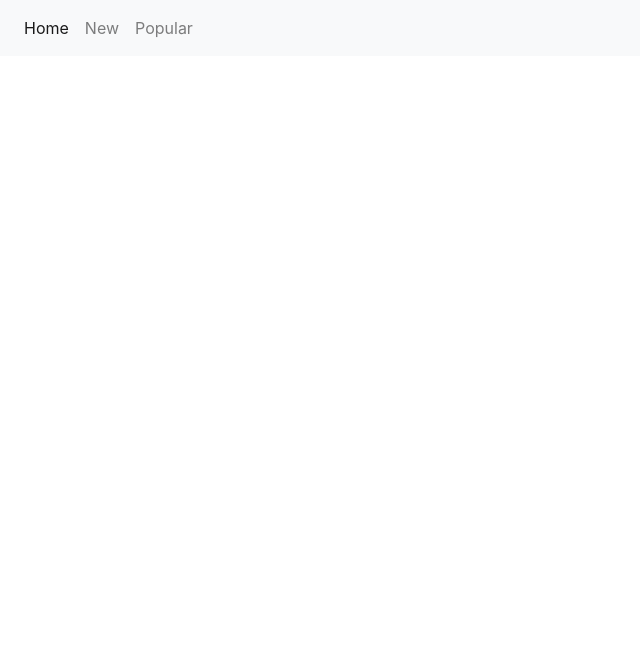
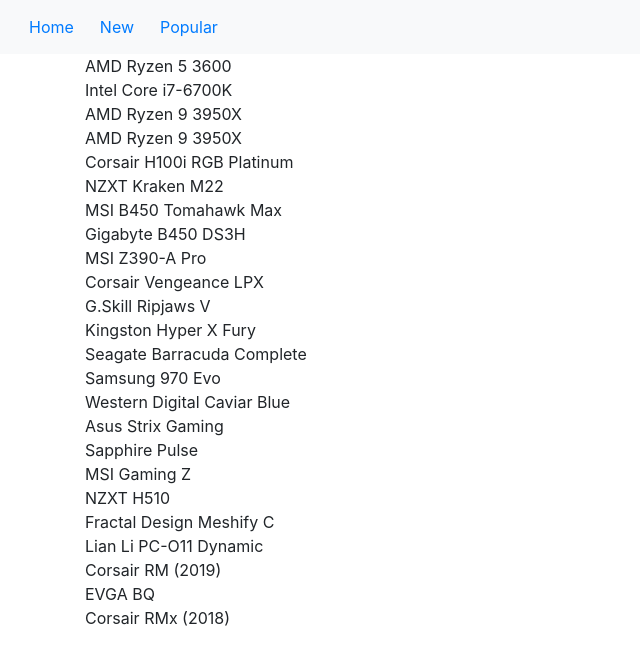
Before and after one commit to overinvested/jams, a React (Create React App) app: page / in a window 1280 px wide. Shown: the top 664 px of the page, without its empty margins (0-640 px from the left). Built offline with nearby package versions, Linux system fonts and the light colour scheme.

Commit message:
Added Bootstrap, ProductList Framework

```diff
--- a/package.json
+++ b/package.json
@@ -8,6 +8,7 @@
     "@testing-library/user-event": "^12.1.10",
     "bootstrap": "^4.5.3",
     "react": "^17.0.1",
+    "react-bootstrap": "^1.4.0",
     "react-dom": "^17.0.1",
     "react-router-dom": "^5.2.0",
     "react-scripts": "4.0.0",
--- a/src/App.js
+++ b/src/App.js
@@ -2,13 +2,16 @@
 import NavBar from "./components/navbar";
 import Body from "./components/body";
 import "./App.css";
+import Products from "./products.json";
+
+const products = Products;
 
 class App extends Component {
   render() {
     return (
       <React.Fragment>
         <NavBar />
-        <Body />
+        <Body productList={products.products} />
       </React.Fragment>
     );
   }
--- a/src/components/body.jsx
+++ b/src/components/body.jsx
@@ -9,13 +9,13 @@
     componentToDisplay: "",
   };
 
-  fillProductList() {
-    // fills the state of the product list component with products from the database
-  }
-
   render() {
     // handles conditional rendering of different components (prod. list, cart, wish list, checkout)
-    return <main className="container"></main>;
+    return (
+      <main className="container">
+        <ProductList products={this.props.productList} />
+      </main>
+    );
   }
 
   renderProductList() {
--- a/src/components/navbar.jsx
+++ b/src/components/navbar.jsx
@@ -1,25 +1,20 @@
 import React, { Component } from "react";
+import { Navbar } from "react-bootstrap";
+import { Nav } from "react-bootstrap";
+import { Button } from "react-bootstrap";
 
 class NavBar extends Component {
   handleNavigation() {}
 
   render() {
     return (
-      <nav className="navbar navbar-expand-lg navbar-light bg-light">
-        <div className="collapse navbar-collapse" id="navbarNavAltMarkup">
-          <div className="navbar-nav">
-            <a className="nav-link active" href="">
-              Home <span className="sr-only">(current)</span>
-            </a>
-            <a className="nav-link" href="#">
-              New
-            </a>
-            <a className="nav-link" href="#">
-              Popular
-            </a>
-          </div>
-        </div>
-      </nav>
+      <Navbar bg="light" variant="light">
+        <Nav className="mr-auto">
+          <Button variant="link">Home</Button>
+          <Button variant="link">New</Button>
+          <Button variant="link">Popular</Button>
+        </Nav>
+      </Navbar>
     );
   }
 }
--- a/src/components/productlist.jsx
+++ b/src/components/productlist.jsx
@@ -4,14 +4,20 @@
 
 class ProductList extends Component {
   state = {
-    products: [
-      // filled by fillProductList()
-    ],
+    visible: true,
+    products: this.props.products,
   };
 
   render() {
-    // map product array to product component
-    return;
+    return (
+      <div>
+        {this.state.products.map((product) => (
+          <div key={product.id}>
+            <div>{product.name}</div>
+          </div>
+        ))}
+      </div>
+    );
   }
 
   renderSearchBar() {
--- /dev/null
+++ b/src/products.json
@@ -0,0 +1,256 @@
+{
+  "products": [
+    {
+      "id": "1",
+      "category": "CPU",
+      "name": "AMD Ryzen 5 3600",
+      "coreCount": "6",
+      "coreClock": "3.6 GHz",
+      "boostClock": "4.2 GHz",
+      "thermalDesignPower": "65 W",
+      "multithreading": "Yes",
+      "price": "$220"
+    },
+    {
+      "id": "2",
+      "category": "CPU",
+      "name": "Intel Core i7-6700K",
+      "coreCount": "4",
+      "coreClock": "4 GHz",
+      "boostClock": "4.2 GHz",
+      "thermalDesignPower": "91 W",
+      "multithreading": "Yes",
+      "price": "$280"
+    },
+    {
+      "id": "3",
+      "category": "CPU",
+      "name": "AMD Ryzen 9 3950X",
+      "coreCount": "16",
+      "coreClock": "3.5 GHz",
+      "boostClock": "4.7 GHz",
+      "thermalDesignPower": "105 W",
+      "multithreading": "Yes",
+      "price": "$710"
+    },
+    {
+      "id": "4",
+      "category": "CPU Cooler",
+      "name": "AMD Ryzen 9 3950X",
+      "fanRPM": "600-2000",
+      "noiseLevel": "9-36 dB",
+      "radiatorSize": "N/A",
+      "price": "$25"
+    },
+    {
+      "id": "5",
+      "category": "CPU Cooler",
+      "name": "Corsair H100i RGB Platinum",
+      "fanRPM": "2400",
+      "noiseLevel": "37 dB",
+      "radiatorSize": "240 mm",
+      "price": "$160"
+    },
+    {
+      "id": "6",
+      "category": "CPU Cooler",
+      "name": "NZXT Kraken M22",
+      "fanRPM": "500-2000",
+      "noiseLevel": "21-36 dB",
+      "radiatorSize": "120 mm",
+      "price": "$75"
+    },
+    {
+      "id": "7",
+      "category": "Motherboard",
+      "name": "MSI B450 Tomahawk Max",
+      "socket": "AM4",
+      "formFactor": "ATX",
+      "maxMemory": "64 GB",
+      "memorySlots": "4",
+      "price": "$115"
+    },
+    {
+      "id": "8",
+      "category": "Motherboard",
+      "name": "Gigabyte B450 DS3H",
+      "socket": "AM4",
+      "formFactor": "Micro ATX",
+      "maxMemory": "64 GB",
+      "memorySlots": "4",
+      "price": "$72"
+    },
+    {
+      "id": "9",
+      "category": "Motherboard",
+      "name": "MSI Z390-A Pro",
+      "socket": "LGA1151",
+      "formFactor": "ATX",
+      "maxMemory": "128 GB",
+      "memorySlots": "4",
+      "price": "$120"
+    },
+    {
+      "id": "10",
+      "category": "RAM",
+      "name": "Corsair Vengeance LPX",
+      "capacity": "16 GB",
+      "speed": "DDR4-3200",
+      "modules": "2x8GB",
+      "firstWordLatency": "10 ns",
+      "casLatency": "16",
+      "price": "$69"
+    },
+    {
+      "id": "11",
+      "category": "RAM",
+      "name": "G.Skill Ripjaws V",
+      "capacity": "16 GB",
+      "speed": "DDR4-3600",
+      "modules": "2x8GB",
+      "firstWordLatency": "8.889 ns",
+      "casLatency": "16",
+      "price": "$75"
+    },
+    {
+      "id": "12",
+      "category": "RAM",
+      "name": "Kingston Hyper X Fury",
+      "capacity": "16 GB",
+      "speed": "DDR3-1866",
+      "modules": "2x8GB",
+      "firstWordLatency": "10.718 ns",
+      "casLatency": "10",
+      "price": "$84"
+    },
+    {
+      "id": "13",
+      "category": "Storage",
+      "name": "Seagate Barracuda Complete",
+      "capacity": "2 TB",
+      "speed": "7200RPM",
+      "cache": "256 MB",
+      "formFactor": "3.5 in",
+      "interface": "SATA 6 Gb/s",
+      "price": "$55"
+    },
+    {
+      "id": "14",
+      "category": "Storage",
+      "name": "Samsung 970 Evo",
+      "capacity": "1 TB",
+      "speed": "SSD",
+      "cache": "1024 MB",
+      "formFactor": "M.2-2280",
+      "interface": "M.2 (M)",
+      "price": "$150"
+    },
+    {
+      "id": "15",
+      "category": "Storage",
+      "name": "Western Digital Caviar Blue",
+      "capacity": "1 TB",
+      "speed": "7200RPM",
+      "cache": "64 MB",
+      "formFactor": "3.5 in",
+      "interface": "SATA 6 Gb/s",
+      "price": "$45"
+    },
+    {
+      "id": "16",
+      "category": "GPU",
+      "name": "Asus Strix Gaming",
+      "chipset": "GeForce GTX 1080 Ti",
+      "memory": "11 GB",
+      "coreClock": "1493 MHz",
+      "boostClock": "1632 MHz",
+      "length": "298 mm",
+      "price": "$1340"
+    },
+    {
+      "id": "17",
+      "category": "GPU",
+      "name": "Sapphire Pulse",
+      "chipset": "Radeon RX 5600 XT",
+      "memory": "6 GB",
+      "coreClock": "1247 MHz",
+      "boostClock": "1750 MHz",
+      "length": "254 mm",
+      "price": "$320"
+    },
+    {
+      "id": "18",
+      "category": "GPU",
+      "name": "MSI Gaming Z",
+      "chipset": "GeForce RTX 2060",
+      "memory": "6 GB",
+      "coreClock": "1365 MHz",
+      "boostClock": "1830 MHz",
+      "length": "247 mm",
+      "price": "$419"
+    },
+    {
+      "id": "19",
+      "category": "Case",
+      "name": "NZXT H510",
+      "type": "ATX Mid Tower",
+      "color": "Black",
+      "sidePanel": "Tempered Glass",
+      "fiveInchBays": "0",
+      "threeInchBays": "2",
+      "price": "$70"
+    },
+    {
+      "id": "20",
+      "category": "Case",
+      "name": "Fractal Design Meshify C",
+      "type": "ATX Mid Tower",
+      "color": "Black",
+      "sidePanel": "Tinted Tempered Glass",
+      "fiveInchBays": "0",
+      "threeInchBays": "2",
+      "price": "$89"
+    },
+    {
+      "id": "21",
+      "category": "Case",
+      "name": "Lian Li PC-O11 Dynamic",
+      "type": "ATX Full Tower",
+      "color": "White",
+      "sidePanel": "Tempered Glass",
+      "fiveInchBays": "0",
+      "threeInchBays": "2",
+      "price": "$140"
+    },
+    {
+      "id": "22",
+      "category": "PSU",
+      "name": "Corsair RM (2019)",
+      "formFactor": "ATX",
+      "efficiency": "80+ Gold",
+      "wattage": "750W",
+      "modular": "full",
+      "price": "$125"
+    },
+    {
+      "id": "23",
+      "category": "PSU",
+      "name": "EVGA BQ",
+      "formFactor": "ATX",
+      "efficiency": "80+ Bronze",
+      "wattage": "500W",
+      "modular": "semi",
+      "price": "$68"
+    },
+    {
+      "id": "24",
+      "category": "PSU",
+      "name": "Corsair RMx (2018)",
+      "formFactor": "ATX",
+      "efficiency": "80+ Gold",
+      "wattage": "850W",
+      "modular": "full",
+      "price": "$145"
+    }
+  ]
+}
```
Also changed, not shown: 1 other file (tests, documents, lock files or other folders).
